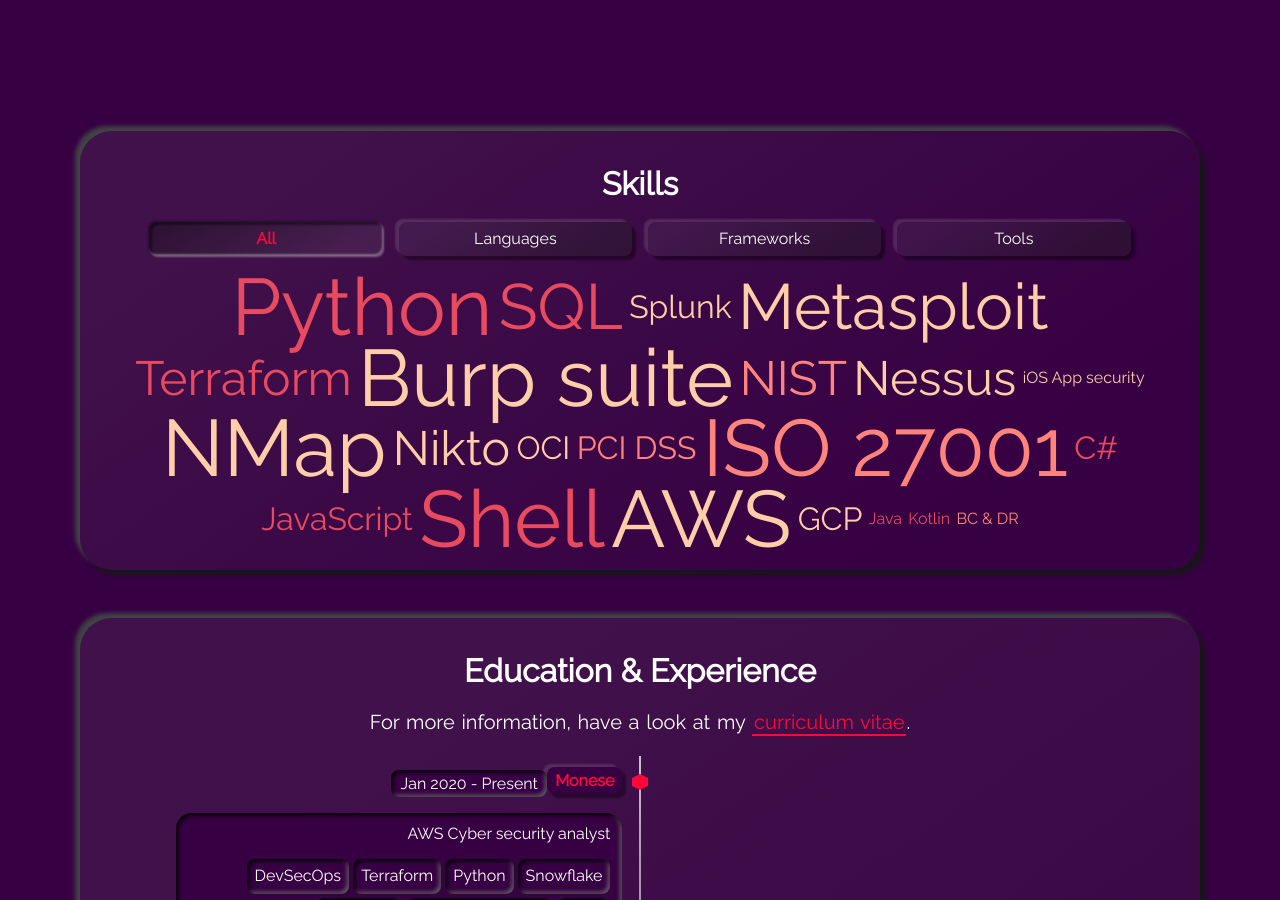
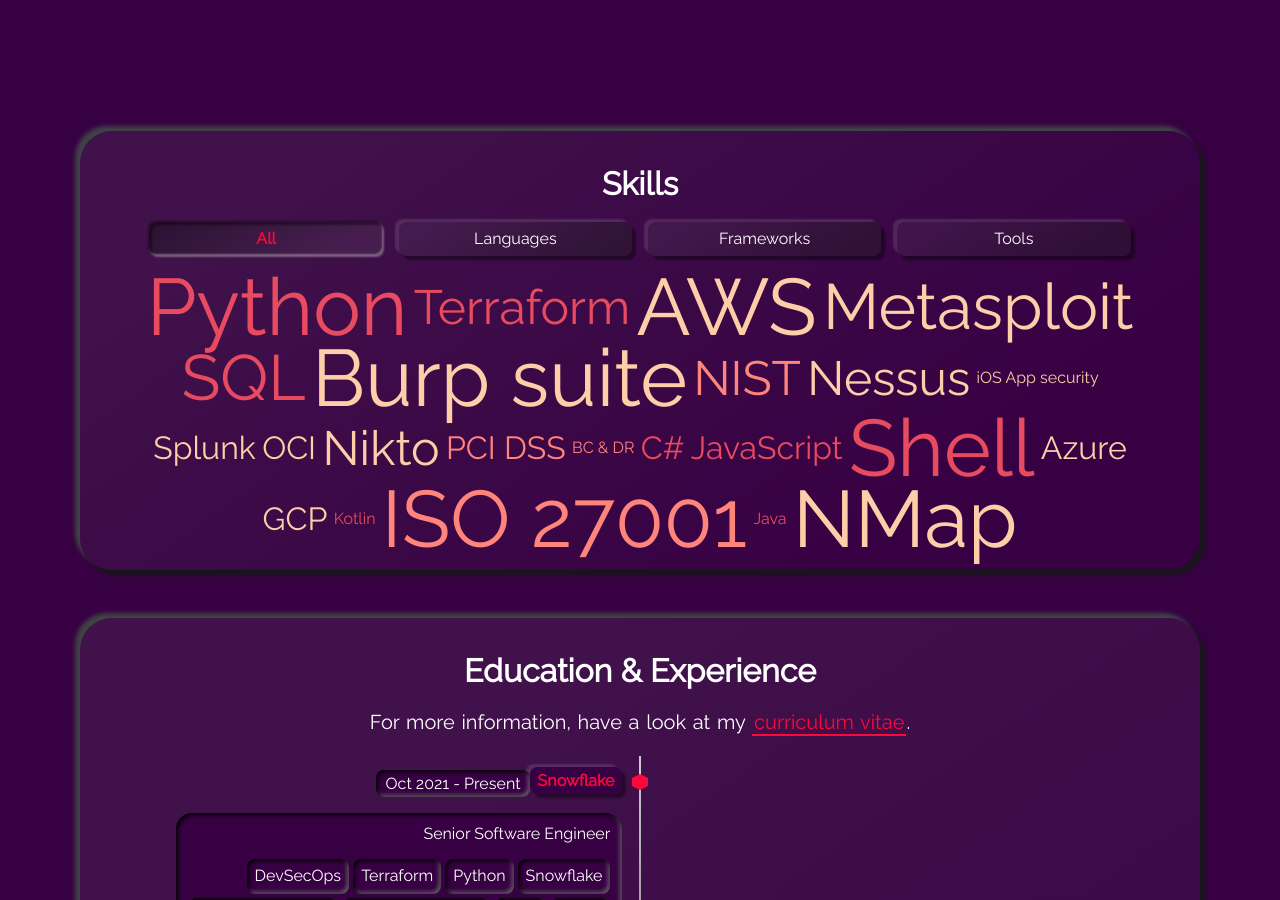
Before and after one commit to namishelex01/namishelex01.github.io, a Jekyll site: the page built from index.html, in a window 1280 px wide and 900 px high, scrolled down 929 px. Built offline with Jekyll 4.4.1, drawn with Linux system fonts in a browser that asks for light colours; some of the changed text lies outside the part shown.

Commit message:
Changes commited

```diff
--- a/_data/skills-tools.yml
+++ b/_data/skills-tools.yml
@@ -20,6 +20,9 @@
 - name: AWS
   weight: 5
 
+- name: Azure
+  weight: 2
+
 - name: GCP
   weight: 2
 
--- a/_data/timeline.yml
+++ b/_data/timeline.yml
@@ -17,9 +17,25 @@
 #     - tag: Rails
 #   timeline-side: right
 
+- title: Snowflake
+  title-url: https://snowflake.com/
+  date: Oct 2021 - Present
+  subtitle: Senior Software Engineer
+  tags:
+    - tag: DevSecOps
+    - tag: Terraform
+    - tag: Python
+    - tag: Snowflake
+    - tag: Cloud Automation
+    - tag: Incident response
+    - tag: AWS
+    - tag: Azure
+    - tag: GCP
+  timeline-side: left
+
 - title: Monese
   title-url: https://monese.com/
-  date: Jan 2020 - Present
+  date: Jan 2020 - Sept 2021
   subtitle: AWS Cyber security analyst
   tags:
     - tag: DevSecOps
@@ -29,7 +45,7 @@
     - tag: Forensics
     - tag: Incident response
     - tag: AWS
-  timeline-side: left
+  timeline-side: right
 
 - title: Oracle
   title-url: https://oracle.com/
@@ -42,7 +58,7 @@
     - tag: Splunk
     - tag: Slack bot automation
     - tag: OCI
-  timeline-side: right
+  timeline-side: left
 
 - title: Goodera
   title-url: https://goodera.com/
@@ -56,7 +72,7 @@
     - tag: SIEM Engineer
     - tag: AWS
     - tag: Azure
-  timeline-side: left
+  timeline-side: right
 
 - title: FreeCharge
   title-url: https://freecharge.in/
@@ -68,7 +84,7 @@
     - tag: Burp Suite
     - tag: Jmeter
     - tag: Application Security testing
-  timeline-side: right
+  timeline-side: left
 
 - title: Chainalytics
   title-url: https://chainalytics.com/
@@ -79,7 +95,7 @@
     - tag: Testing Automation
     - tag: SQL
     - tag: IIS
-  timeline-side: left
+  timeline-side: right
 
 - title: CDAC E-City, Bangalore
   title-url: https://cdac.in/
@@ -89,10 +105,10 @@
     - tag: Cyber security
     - tag: Cloud Management
     - tag: Application Security
-  timeline-side: right
+  timeline-side: left
 
 - title: National Institute of Technology, Raipur
   title-url: http://www.nitrr.ac.in/
   date: 2008 - 2012
   subtitle: B. Tech. Electronics and Telecommunication
-  timeline-side: left
+  timeline-side: right
```
